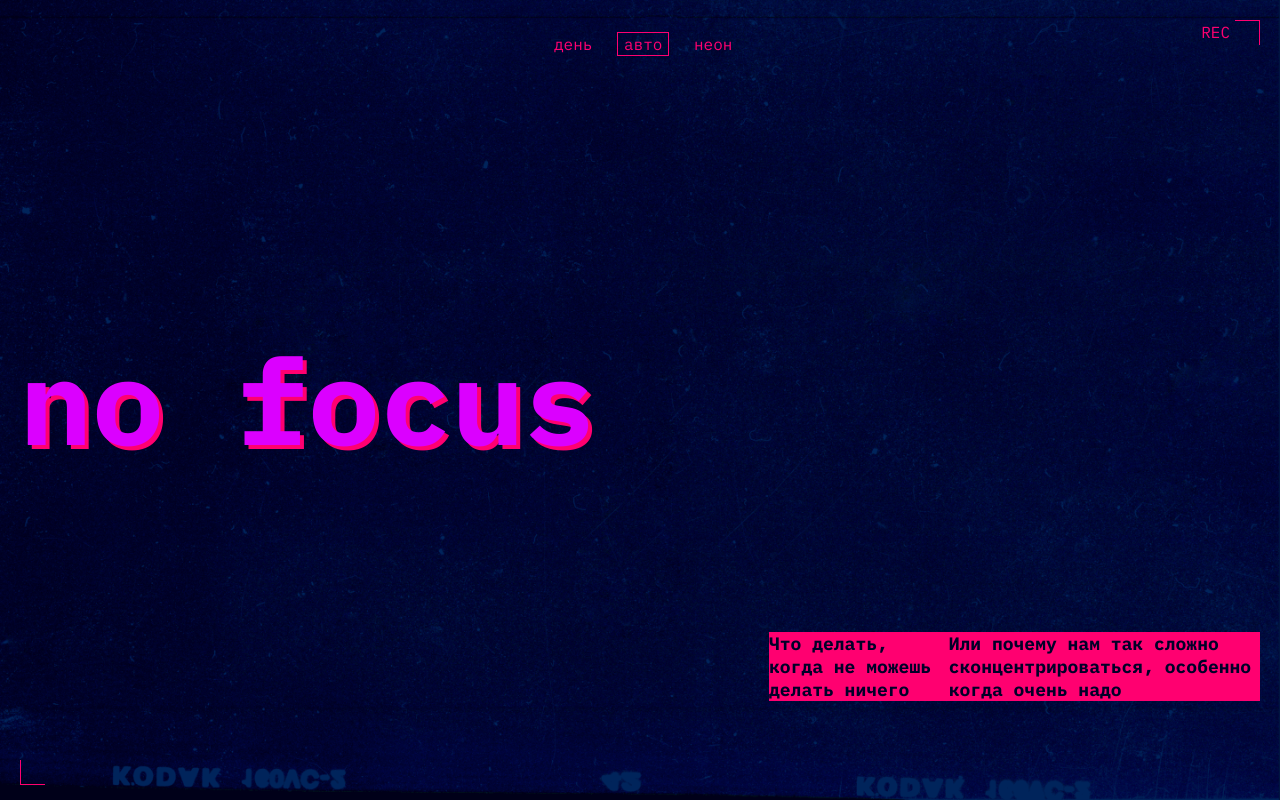
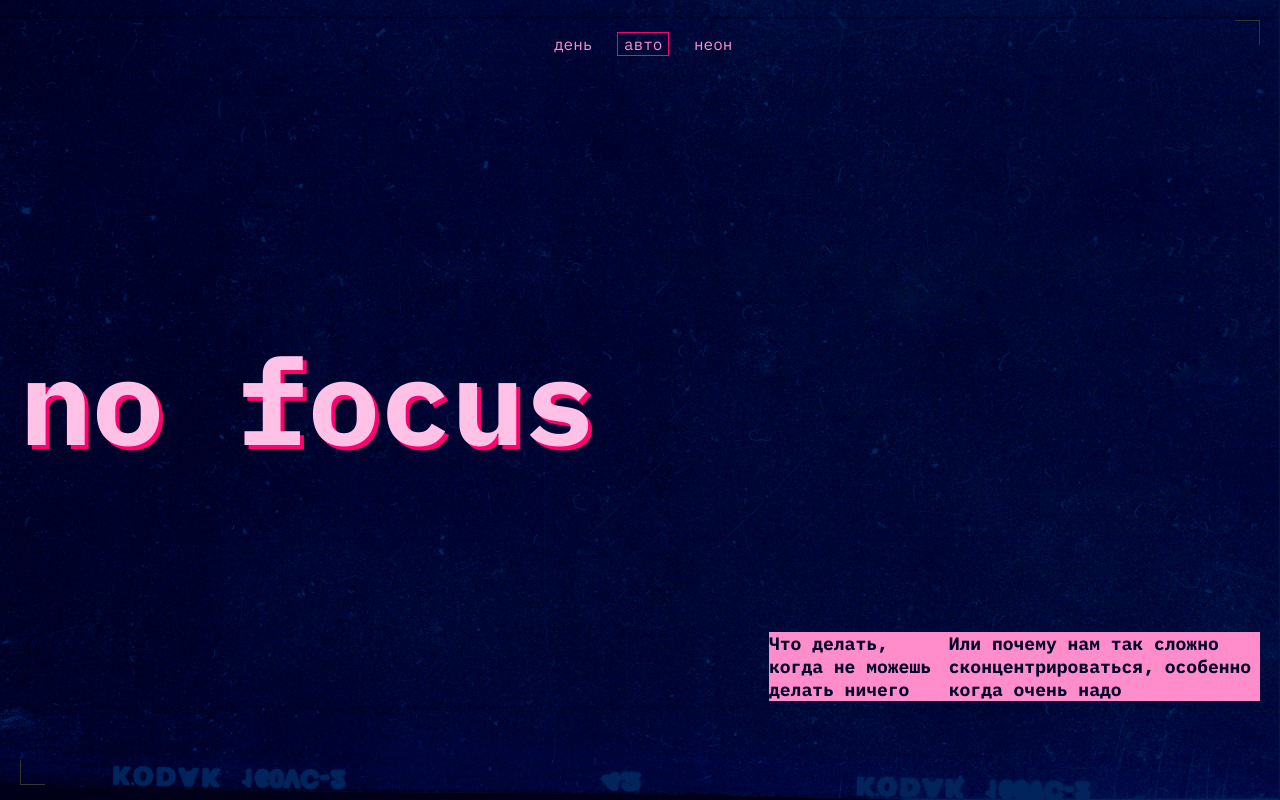
Before and after one commit to DmitrySkorr/slozhno-sosredotochitsya, a plain HTML site: page index.html in a window 1280 px wide. Shown: the top 800 px of the page. Drawn offline with Linux system fonts and the light colour scheme.

Commit message:
Update light.css

```diff
--- a/styles/light.css
+++ b/styles/light.css
@@ -1,4 +1,3 @@
-
 .page.theme_light {
   --accent-color: #FF8DCB;
   --font-style: 'IBM Plex mono';
@@ -6,14 +5,29 @@
   --H1-color: #FFC2E6;;
   --main-text-color: #353430;
   --section_h2-color: #353430;
-  background-image: url(/images/cover-image-light.png);
-  background-attachment: fixed;
-  background-position: center;
-  background-size: cover;
   --rec-color: transparent;
+  --hover-color: rgba(50, 49, 45, 0.40);
+  --text-shadow: #FF0070;
+  --section__h__gallery: #353430;
+  --background-image: url(../images/cover-image-light.png);
 
   /* сохраните этот селектор в приведённом виде.
     Так стили написанные ниже будут иметь больший вес,
     чем стили в медиазапросе предпочтений пользователя
   */
 }
+:root {
+  @media (prefers-color-scheme: light) {
+    --accent-color: #FF8DCB;
+    --font-style: 'IBM Plex mono';
+    --header-p-color: #000028;
+    --H1-color: #FFC2E6;;
+    --main-text-color: #353430;
+    --section_h2-color: #353430;
+    --rec-color: transparent;
+    --hover-color: rgba(50, 49, 45, 0.40);
+    --text-shadow: #FF0070;
+    --section__h__gallery: #353430;
+    --background-image: url(../images/cover-image-light.png);
+  }
+}
```
